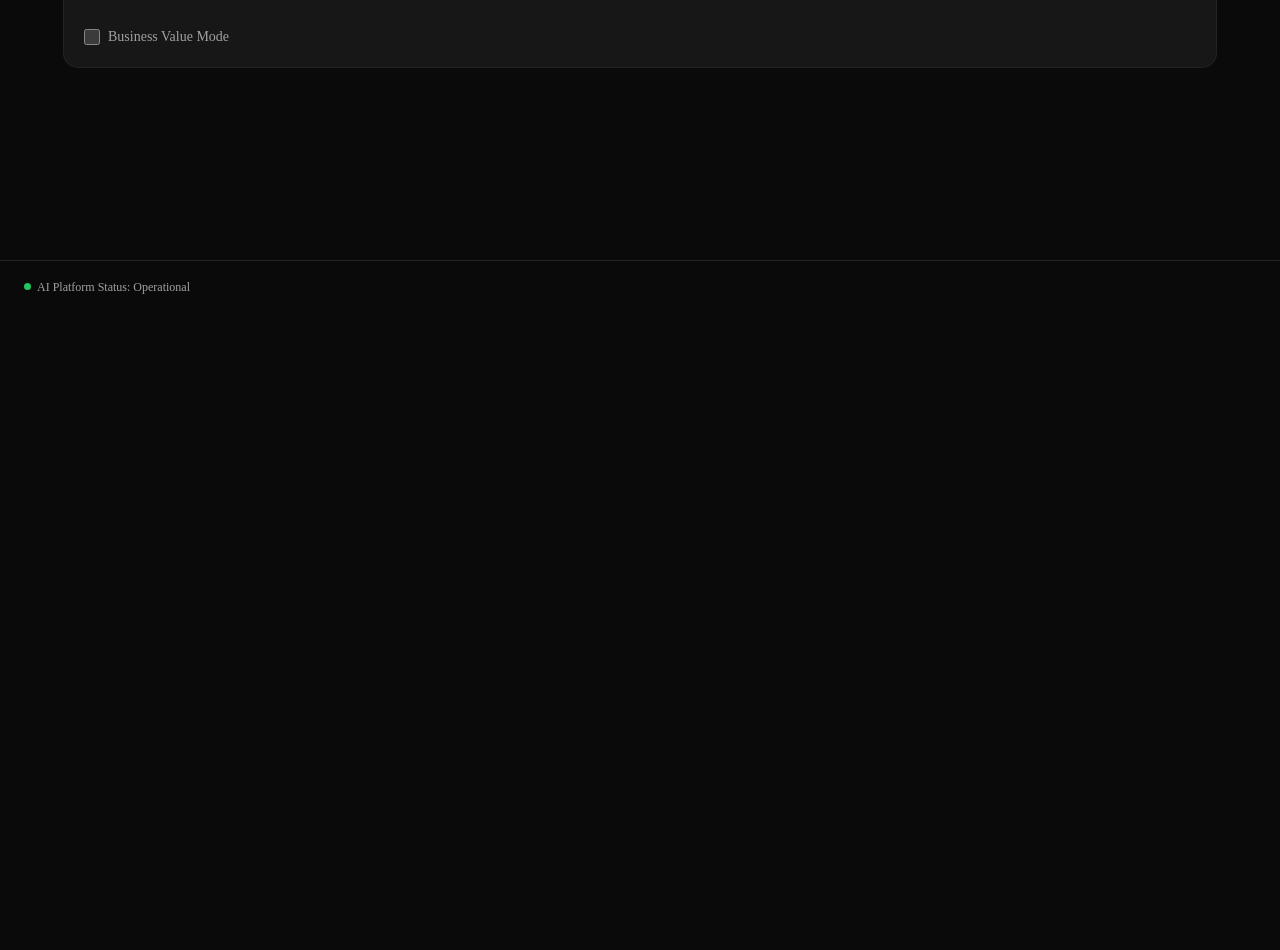
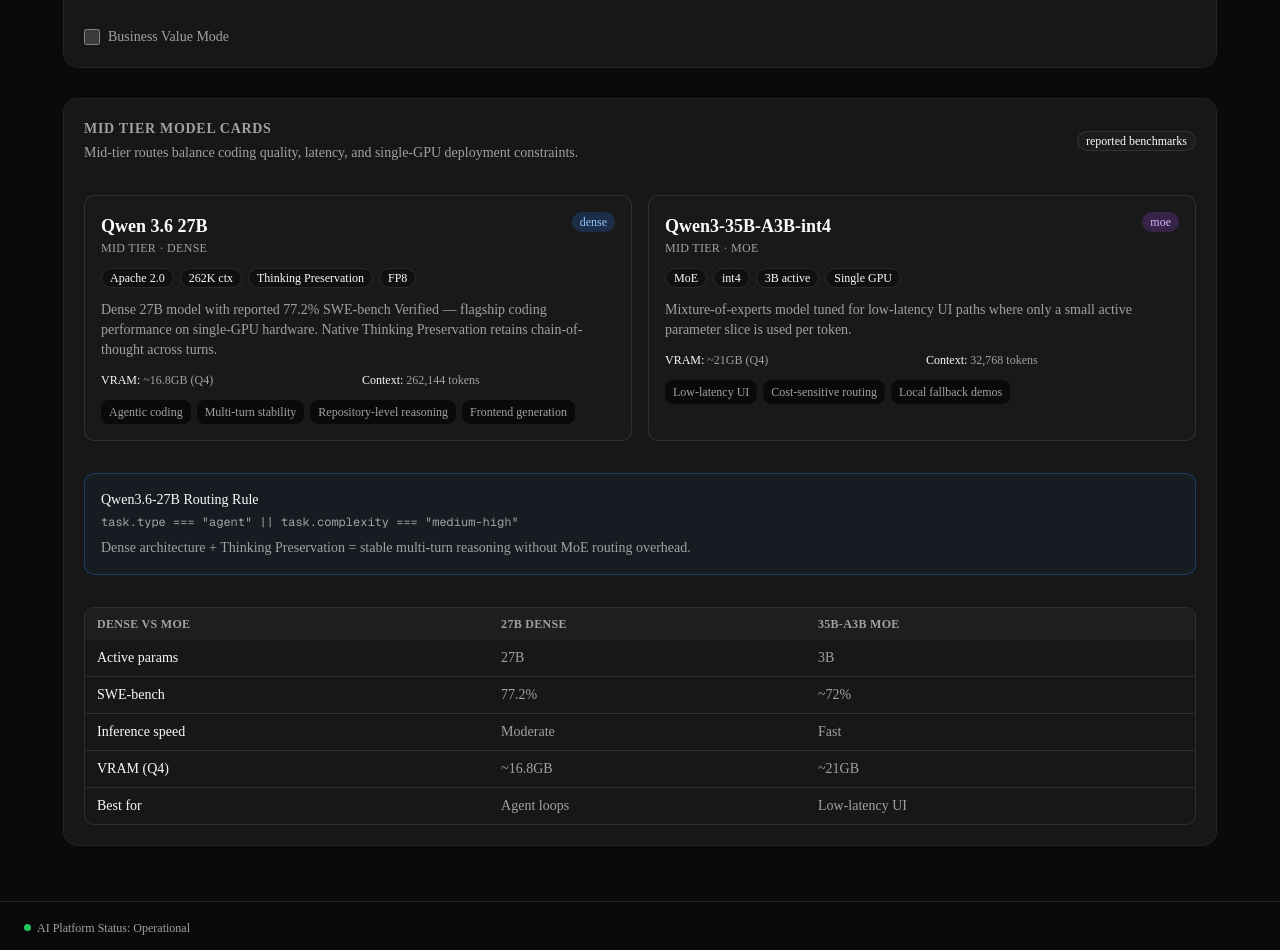
Before and after one commit to prasad-kavuri/prasad-portfolio, a Next.js app: page /demos/llm-router in a window 1280 px wide. Shown: the part 540-1490 px from the top of the page. Before the commit the page ends 849 px from the top, so only its background shows below. Built offline with nearby package versions, Linux system fonts and the light colour scheme.

Commit message:
feat: add Qwen3.6-27B to LLM Router + Thinking Preservation callout in Multi-Agent demo

```diff
--- a/src/app/demos/llm-router/page.tsx
+++ b/src/app/demos/llm-router/page.tsx
@@ -27,6 +27,35 @@
   'llama-3.3-70b-versatile',
   'meta-llama/llama-4-scout-17b-16e-instruct',
   'qwen/qwen3-32b',
+];
+
+const MID_TIER_MODELS = [
+  {
+    id: 'qwen3.6-27b',
+    name: 'Qwen 3.6 27B',
+    tier: 'mid',
+    type: 'dense',
+    badges: ['Apache 2.0', '262K ctx', 'Thinking Preservation', 'FP8'],
+    description:
+      'Dense 27B model with reported 77.2% SWE-bench Verified — flagship coding performance on single-GPU hardware. Native Thinking Preservation retains chain-of-thought across turns.',
+    strengths: ['Agentic coding', 'Multi-turn stability', 'Repository-level reasoning', 'Frontend generation'],
+    vram: '~16.8GB (Q4)',
+    contextWindow: 262144,
+    isFallback: false,
+  },
+  {
+    id: 'qwen3-35b-a3b-int4',
+    name: 'Qwen3-35B-A3B-int4',
+    tier: 'mid',
+    type: 'moe',
+    badges: ['MoE', 'int4', '3B active', 'Single GPU'],
+    description:
+      'Mixture-of-experts model tuned for low-latency UI paths where only a small active parameter slice is used per token.',
+    strengths: ['Low-latency UI', 'Cost-sensitive routing', 'Local fallback demos'],
+    vram: '~21GB (Q4)',
+    contextWindow: 32768,
+    isFallback: true,
+  },
 ];
 
 const QWEN_MOE_FALLBACK: ModelResult = {
@@ -239,6 +268,94 @@
           </label>
         </Card>
 
+        <Card className="mb-8 border-border bg-card p-5">
+          <div className="mb-4 flex flex-col gap-2 sm:flex-row sm:items-center sm:justify-between">
+            <div>
+              <h2 className="text-sm font-semibold uppercase tracking-wider text-muted-foreground">
+                Mid Tier Model Cards
+              </h2>
+              <p className="mt-1 text-sm text-muted-foreground">
+                Mid-tier routes balance coding quality, latency, and single-GPU deployment constraints.
+              </p>
+            </div>
+            <Badge variant="outline" className="w-fit bg-muted/40">reported benchmarks</Badge>
+          </div>
+
+          <div className="grid gap-4 lg:grid-cols-2">
+            {MID_TIER_MODELS.map((model) => (
+              <div key={model.id} className="rounded-lg border border-border bg-muted/20 p-4">
+                <div className="flex items-start justify-between gap-3">
+                  <div>
+                    <p className="text-lg font-semibold text-foreground">{model.name}</p>
+                    <p className="text-xs uppercase tracking-wide text-muted-foreground">
+                      {model.tier} tier · {model.type}
+                    </p>
+                  </div>
+                  <Badge className={model.type === 'dense' ? 'border-0 bg-blue-500/20 text-blue-300' : 'border-0 bg-purple-500/20 text-purple-300'}>
+                    {model.type}
+                  </Badge>
+                </div>
+                <div className="mt-3 flex flex-wrap gap-1.5">
+                  {model.badges.map((badge) => (
+                    <Badge key={badge} variant="outline" className="bg-background/60 text-xs">
+                      {badge}
+                    </Badge>
+                  ))}
+                </div>
+                <p className="mt-3 text-sm text-muted-foreground">{model.description}</p>
+                <div className="mt-3 grid gap-2 text-xs text-muted-foreground sm:grid-cols-2">
+                  <p><span className="font-medium text-foreground">VRAM:</span> {model.vram}</p>
+                  <p><span className="font-medium text-foreground">Context:</span> {model.contextWindow.toLocaleString()} tokens</p>
+                </div>
+                <div className="mt-3 flex flex-wrap gap-1.5">
+                  {model.strengths.map((strength) => (
+                    <span key={strength} className="rounded-md bg-background px-2 py-1 text-xs text-muted-foreground">
+                      {strength}
+                    </span>
+                  ))}
+                </div>
+              </div>
+            ))}
+          </div>
+
+          <div className="mt-4 rounded-lg border border-blue-500/30 bg-blue-500/5 p-4 text-sm">
+            <p className="font-medium text-foreground">Qwen3.6-27B Routing Rule</p>
+            <p className="mt-1 font-mono text-xs text-muted-foreground">
+              task.type === &quot;agent&quot; || task.complexity === &quot;medium-high&quot;
+            </p>
+            <p className="mt-2 text-muted-foreground">
+              Dense architecture + Thinking Preservation = stable multi-turn reasoning without MoE routing overhead.
+            </p>
+          </div>
+
+          <div className="mt-4 overflow-x-auto rounded-lg border border-border">
+            <table className="w-full min-w-[560px] text-left text-sm">
+              <thead className="bg-muted/50 text-xs uppercase tracking-wide text-muted-foreground">
+                <tr>
+                  <th className="px-3 py-2">Dense vs MoE</th>
+                  <th className="px-3 py-2">27B Dense</th>
+                  <th className="px-3 py-2">35B-A3B MoE</th>
+                </tr>
+              </thead>
+              <tbody className="divide-y divide-border text-muted-foreground">
+                {[
+                  ['Active params', '27B', '3B'],
+                  ['SWE-bench', '77.2%', '~72%'],
+                  ['Inference speed', 'Moderate', 'Fast'],
+                  ['VRAM (Q4)', '~16.8GB', '~21GB'],
+                  ['Best for', 'Agent loops', 'Low-latency UI'],
+                ].map(([label, dense, moe]) => (
+                  <tr key={label}>
+                    <td className="px-3 py-2 font-medium text-foreground">{label}</td>
+                    <td className="px-3 py-2">{dense}</td>
+                    <td className="px-3 py-2">{moe}</td>
+                  </tr>
+                ))}
+              </tbody>
+            </table>
+          </div>
+        </Card>
+
         {/* Results Grid */}
         {isLoading && (
           <div className="grid grid-cols-2 gap-4 mb-8">
--- a/src/app/demos/multi-agent/page.tsx
+++ b/src/app/demos/multi-agent/page.tsx
@@ -744,6 +744,23 @@
           <AgentGraph state={orchState} definitions={AGENT_DEFINITIONS} />
         </div>
 
+        <Card className="mb-6 border-blue-500/30 bg-blue-500/5 p-5">
+          <div className="flex flex-col gap-3 sm:flex-row sm:items-start sm:justify-between">
+            <div>
+              <div className="flex items-center gap-2">
+                <Shield className="size-4 text-blue-500" aria-hidden="true" />
+                <h2 className="text-lg font-semibold text-foreground">Thinking Preservation</h2>
+              </div>
+              <p className="mt-2 text-sm text-muted-foreground">
+                Qwen3.6-27B natively retains chain-of-thought reasoning across historical messages — reducing context drift in long-running agentic workflows. This demo&apos;s orchestration pattern is designed to leverage this capability for more stable multi-turn decision chains.
+              </p>
+            </div>
+            <Badge variant="outline" className="w-fit bg-background/70">
+              Qwen3.6-27B compatible
+            </Badge>
+          </div>
+        </Card>
+
         <div className="grid gap-6 xl:grid-cols-[1.2fr_1fr]">
           <div className="space-y-6">
             <Card className="border-border bg-card/70">
--- a/src/data/demos.ts
+++ b/src/data/demos.ts
@@ -49,7 +49,7 @@
     title: "LLM Router",
     description: "Real multi-model routing across Llama 3.1 8B, 70B, and Mixtral — see live latency, cost, and quality trade-offs.",
     businessImpact: "Balances quality, latency, and spend across model tiers for production AI request routing",
-    businessOutcome: "Reduces LLM inference cost and latency by routing each request to the right model based on complexity, budget, and governance policy.",
+    businessOutcome: "Routes each AI request to the optimal model — from fast WASM models for simple tasks to Qwen3.6-27B for agentic reasoning — demonstrating LLM FinOps and decision intelligence at the platform level.",
     href: "/demos/llm-router",
     tags: ["Groq", "Multi-model", "Live latency"],
     skills: ['guardrails', 'eval-engine', 'drift-monitor'],
```
Also changed, not shown: 2 other files (tests, documents, lock files or other folders).
